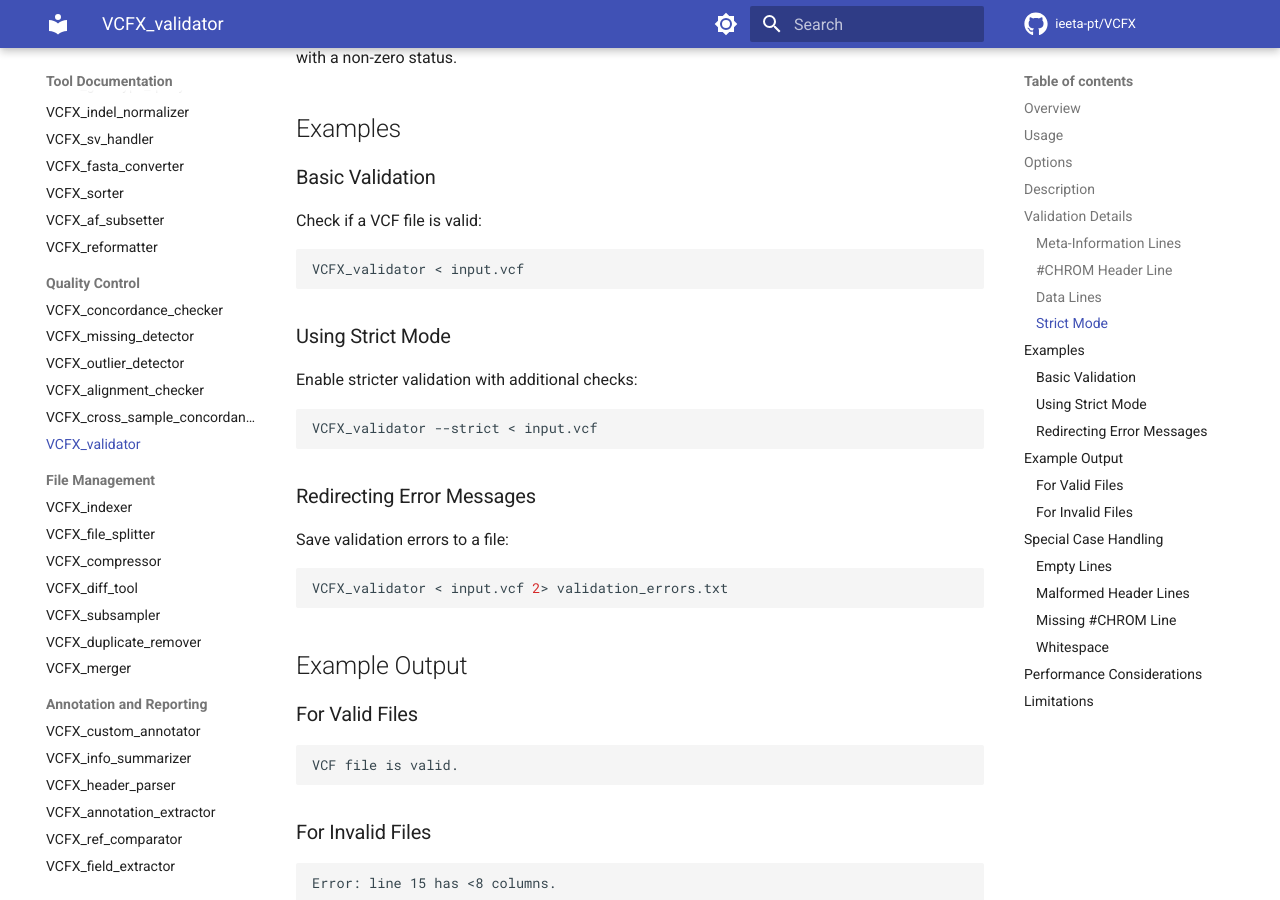
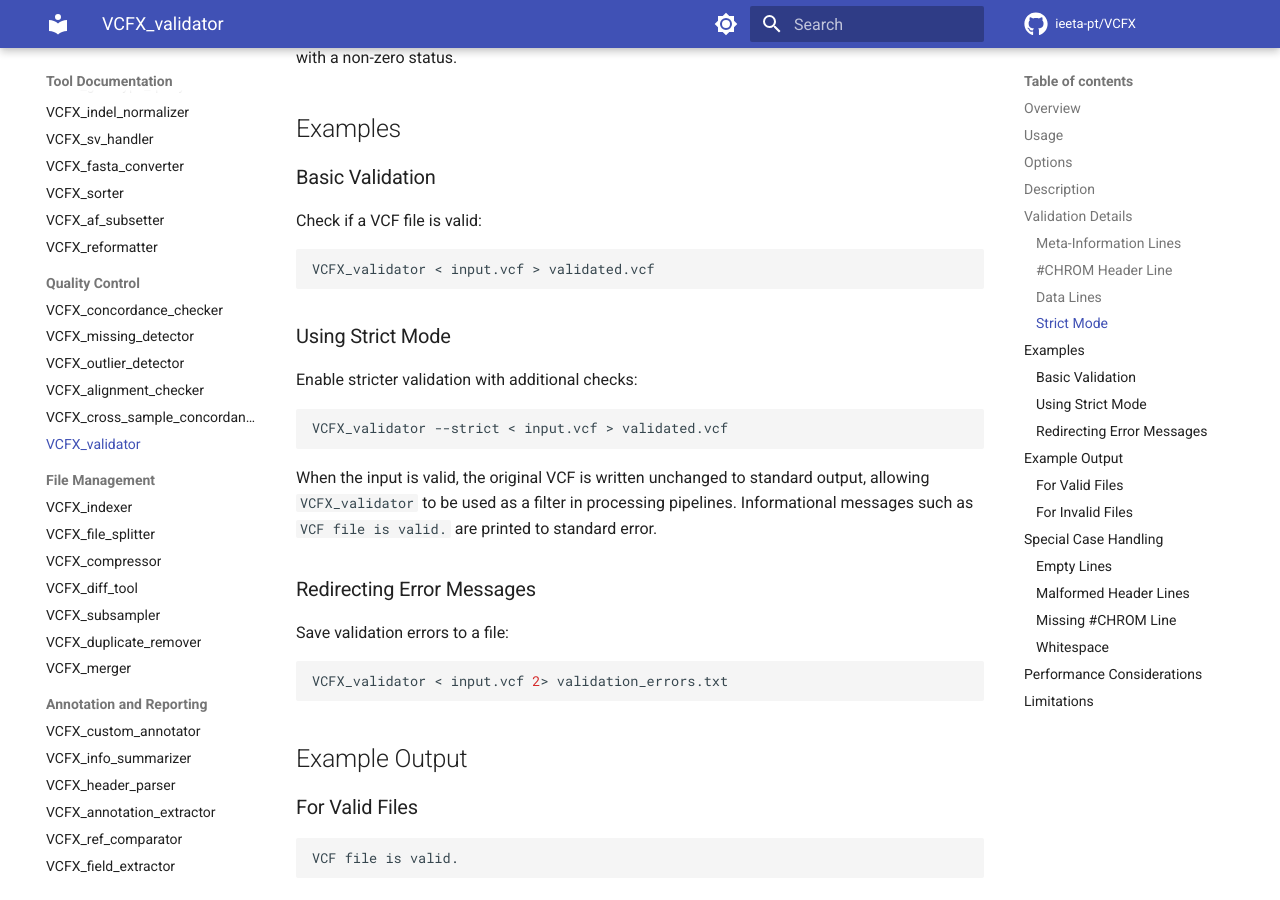
Before and after one commit to jorgeMFS/VCFX, an MkDocs documentation site: the page built from docs/VCFX_validator.md, in a window 1280 px wide and 900 px high, scrolled down 2376 px. Built offline with MkDocs 1.6.1 and Material for MkDocs 9.7.7, drawn with Linux system fonts in a browser that asks for light colours; comment, search, counter and statistics services are not loaded.

Commit message:
Fix validator passthrough

````diff
--- a/docs/VCFX_validator.md
+++ b/docs/VCFX_validator.md
@@ -75,14 +75,18 @@ When `--strict` is used, additional checks are applied:
 ### Basic Validation
 Check if a VCF file is valid:
 ```bash
-VCFX_validator < input.vcf
+VCFX_validator < input.vcf > validated.vcf
 ```
 
 ### Using Strict Mode
 Enable stricter validation with additional checks:
 ```bash
-VCFX_validator --strict < input.vcf
+VCFX_validator --strict < input.vcf > validated.vcf
 ```
+
+When the input is valid, the original VCF is written unchanged to standard output,
+allowing `VCFX_validator` to be used as a filter in processing pipelines. Informational
+messages such as `VCF file is valid.` are printed to standard error.
 
 ### Redirecting Error Messages
 Save validation errors to a file:
````
Also changed, not shown: site/VCFX_validator/index.html, 1 other file.
